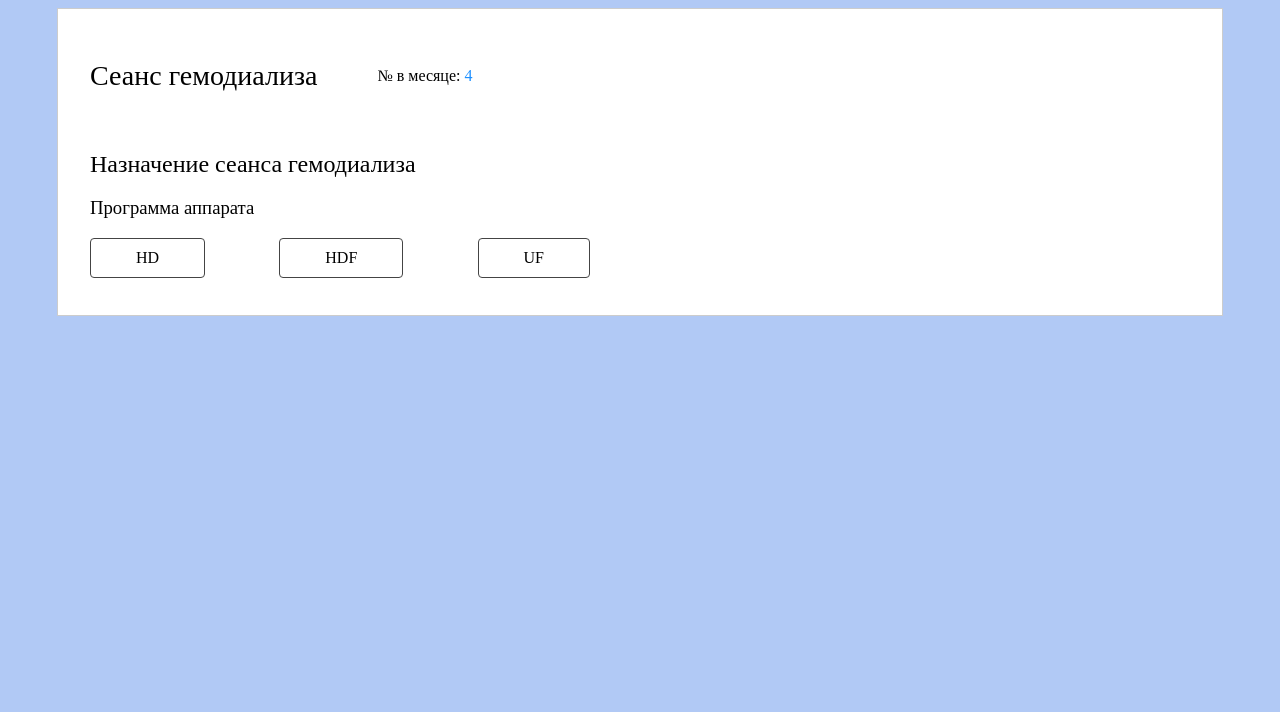
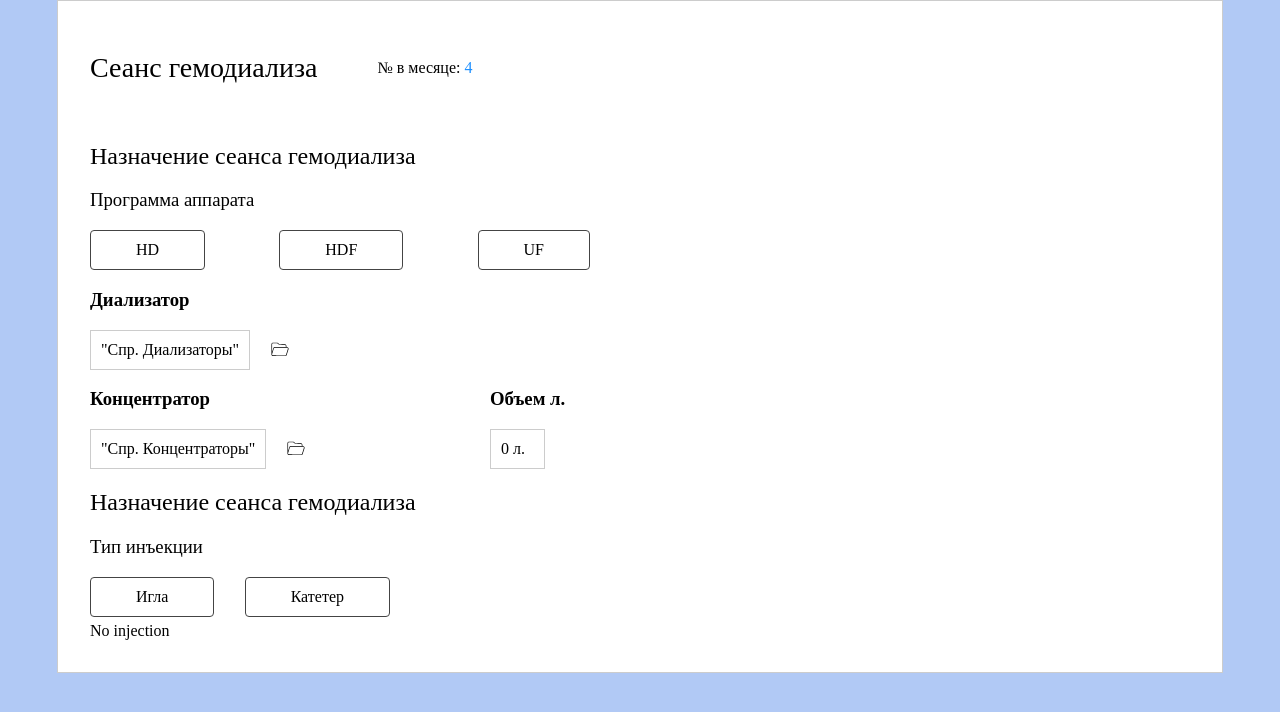
Before and after one commit to sakutaku/medical-appointment, a Vue app: page / in a window 1280 px wide. Shown: the top 712 px of the page. Built offline with nearby package versions, Linux system fonts and the light colour scheme.

Commit message:
added concentrator, dialyzer and injection components

```diff
--- a/src/App.vue
+++ b/src/App.vue
@@ -1,15 +1,21 @@
 <script setup lang="ts">
 import Program from '@/components/Program.vue'
+import Dialyzer from "@/components/Dialyzer.vue";
+import Concentrator from "@/components/Concentrator.vue";
+import Injection from "@/components/Injection.vue";
 </script>
 
 <template>
   <main>
     <div class="gemo">
       <h1 class="gemo-title">Сеанс гемодиализа</h1>
-      <div class="gemo-txt">№ в месяце: <span>4</span> </div>
+      <div class="gemo-txt">№ в месяце: <span>4</span></div>
     </div>
     <div>
-      <Program />
+      <Program/>
+      <Dialyzer/>
+      <Concentrator/>
+      <Injection/>
     </div>
   </main>
 </template>
--- a/src/assets/main.css
+++ b/src/assets/main.css
@@ -1,5 +1,7 @@
 body{
   background-color: rgba(100, 149, 237, 0.5);
+  margin: 0;
+  padding: 0;
 }
 #app {
   max-width: 1100px;
@@ -37,25 +39,75 @@ body{
   justify-content: space-between;
   margin-bottom: 5px;
 }
-.input-wrap label{
+.input-wrap .label{
   transition: all 0.3s;
 }
-.input-wrap label:hover {
+.input-wrap .label:hover {
   background-color: #d0f3d0;
 }
-.input-wrap input[type="radio"] {
+.input-wrap .custom-radio {
   opacity: 0;
   position: fixed;
   width: 0;
 }
-.input-wrap label {
+.input-wrap .label {
   display: inline-block;
   padding: 10px 45px;
   font-size: 16px;
   border: 1px solid #444;
   border-radius: 4px;
 }
-.input-wrap input[type="radio"]:checked + label {
+.input-wrap .custom-radio:checked + .label {
   color: #1ba51b;
   border-color: #1ba51b;
 }
+.dialyzer-wrap,
+.concentrator-wrap{
+  width: 400px;
+  display: flex;
+}
+.dialyzer-info,
+.concentrator-info{
+  border: 1px solid #ccc;
+  margin-right: 20px;
+  padding: 10px 10px;
+}
+.dialyzer-icon,
+.concentrator-icon{
+  background-image: url("images/folder.svg");
+  background-repeat: no-repeat;
+  background-size: contain;
+  background-position: center;
+  padding: 20px 10px;
+}
+.concentrator{
+  display: flex;
+}
+.input-wrap-injection{
+  width: 300px;
+  display: flex;
+  justify-content: space-between;
+  margin-bottom: 5px;
+}
+.input-wrap-injection .label-two{
+  transition: all 0.3s;
+}
+.input-wrap-injection .label-two:hover {
+  background-color: #d0f3d0;
+}
+.input-wrap-injection .custom-radio-two {
+  opacity: 0;
+  position: fixed;
+  width: 0;
+}
+.input-wrap-injection .label-two {
+  display: inline-block;
+  padding: 10px 45px;
+  font-size: 16px;
+  border: 1px solid #444;
+  border-radius: 4px;
+}
+.input-wrap-injection .custom-radio-two:checked + .label-two {
+  color: #1ba51b;
+  border-color: #1ba51b;
+}
--- /dev/null
+++ b/src/components/Concentrator.vue
@@ -0,0 +1,24 @@
+<script setup lang="ts">
+import {useSessionStore} from '../stores/session'
+import { computed } from 'vue'
+
+const store = useSessionStore()
+const size = computed(() => store.concentratorSize)
+</script>
+<template>
+  <div class="concentrator">
+    <div>
+      <h3>Концентратор</h3>
+      <div class="concentrator-wrap">
+        <div class="concentrator-info">
+          "Спр. Концентраторы"
+        </div>
+        <div class="concentrator-icon"></div>
+      </div>
+    </div>
+    <div>
+      <h3>Объем л.</h3>
+      <div class="concentrator-info">{{size}} л.</div>
+    </div>
+  </div>
+</template>
--- /dev/null
+++ b/src/components/Dialyzer.vue
@@ -0,0 +1,11 @@
+<template>
+  <div>
+    <h3>Диализатор</h3>
+    <div class="dialyzer-wrap">
+      <div class="dialyzer-info">
+        "Спр. Диализаторы"
+      </div>
+      <div class="dialyzer-icon"></div>
+    </div>
+  </div>
+</template>
--- /dev/null
+++ b/src/components/Injection.vue
@@ -0,0 +1,37 @@
+<script setup lang="ts">
+import {useSessionStore} from '../stores/session'
+import { computed } from 'vue'
+
+const {addInjection} = useSessionStore()
+const store = useSessionStore()
+const log = console.log;
+log(`store =`, store);
+
+const updateInjection = (value: string) => {
+  addInjection(value)
+}
+const injection = computed(() => store.injection);
+
+</script>
+<template>
+  <div class="gemo-appointment">
+    <h2>Назначение сеанса гемодиализа</h2>
+    <div>
+      <h3>Тип инъекции</h3>
+      <div class="input-wrap-injection">
+        <input type="radio" class="custom-radio-two" id="needle" name="radio-two" value="Игла" @change="updateInjection('Игла')">
+        <label class="label-two" for="needle">
+          Игла
+        </label>
+        <input type="radio" class="custom-radio-two" id="catheter" name="radio-two" value="HDF" @change="updateInjection('Катетер')">
+        <label class="label-two" for="catheter">
+          Катетер
+        </label>
+      </div>
+      <div>
+        <div v-if="injection">{{ injection }}</div>
+        <div v-else>No injection</div>
+      </div>
+    </div>
+  </div>
+</template>
--- a/src/components/Program.vue
+++ b/src/components/Program.vue
@@ -1,32 +1,40 @@
+<script setup lang="ts">
+import {useSessionStore} from '../stores/session'
+import { ref } from 'vue'
 
-<script setup lang="ts">
-import { useSessionStore } from '../stores/session'
-import { storeToRefs } from 'pinia'
-
-const { program } = storeToRefs(useSessionStore())
-const { addProgram } = useSessionStore()
+const {addProgram, addConcentratorSize} = useSessionStore()
+const store = useSessionStore()
+const log = console.log
+log(`store =`, store)
+const size = ref(store.concentratorSize)
 
 const updateProgram = (value: string) => {
   addProgram(value)
+  if (value === 'HD') {
+    addConcentratorSize(10)
+  } else if (value === 'HDF') {
+    addConcentratorSize(20)
+  } else {
+    addConcentratorSize(30)
+  }
 }
 
 </script>
-
 <template>
   <div class="gemo-appointment">
     <h2>Назначение сеанса гемодиализа</h2>
     <div>
       <h3>Программа аппарата</h3>
       <div class="input-wrap">
-          <input type="radio" class="custom-radio" id="hd" name="radio" @click="updateProgram('HD')">
+        <input type="radio" class="custom-radio" id="hd" name="radio" value="HD" @change="updateProgram('HD')">
         <label class="label" for="hd">
           HD
         </label>
-          <input type="radio" class="custom-radio" id="hdf" name="radio" @click="updateProgram('HDF')">
+        <input type="radio" class="custom-radio" id="hdf" name="radio" value="HDF" @change="updateProgram('HDF')">
         <label class="label" for="hdf">
           HDF
         </label>
-          <input type="radio" class="custom-radio" id="uf" name="radio" @click="updateProgram('UF')">
+        <input type="radio" class="custom-radio" id="uf" name="radio" value="UF" @change="updateProgram('UF')">
         <label class="label" for="uf">
           UF
         </label>
--- a/src/stores/session.ts
+++ b/src/stores/session.ts
@@ -1,48 +1,47 @@
-import { ref, computed } from 'vue'
 import { defineStore } from 'pinia'
 import axios from 'axios'
-interface Todo {
-  userId: number;
-  id: number;
-  title: string;
-  completed: boolean;
+interface Needles {
+  id: string;
+  type: string;
+  size: number;
 }
 
 interface SessionState {
-  todos: Todo[];
-  loading: boolean;
+  needles: Needles[];
+  needlesLoading: boolean;
   program: string;
+  concentratorSize: number;
+  injection: null | string;
 }
-// export const useSessionStore = defineStore('session', () => {
-//   const count = ref(0)
-//   const doubleCount = computed(() => count.value * 2)
-//   function increment() {
-//     count.value++
-//   }
-//
-//   return { count, doubleCount, increment }
-// })
 
 export const useSessionStore = defineStore({
   id: 'sessions',
   state: (): SessionState => ({
-    todos: [],
-    loading: false,
+    needles: [],
+    needlesLoading: false,
     program: '',
+    concentratorSize: 0,
+    injection: null,
   }),
   actions: {
     addProgram(program: string) {
       this.program = program;
     },
-    async fetchTodos() {
-      this.loading = true;
+    addConcentratorSize(size: number) {
+      this.concentratorSize = size
+    },
+    addInjection(injection: string) {
+      this.injection = injection
+    },
+    async fetchNeedles() {
+      this.needlesLoading = true;
       try {
-        const response = await axios.get('https://jsonplaceholder.typicode.com/todos');
-        this.todos = response.data;
+        const response = await axios.get('https://js-course-18-87cf5-default-rtdb.europe-west1.firebasedatabase.app/needles.json');
+        this.needles = response.data;
       } catch (error) {
-        console.error('Error fetching todos:', error);
+        console.log('Error fetching:', error);
       } finally {
-        this.loading = false;
+        this.needlesLoading = false;
       }
     },
   },
```
Also changed, not shown: src/assets/images/folder.svg (added). Lines whose indentation alone changed are shown as unchanged.
